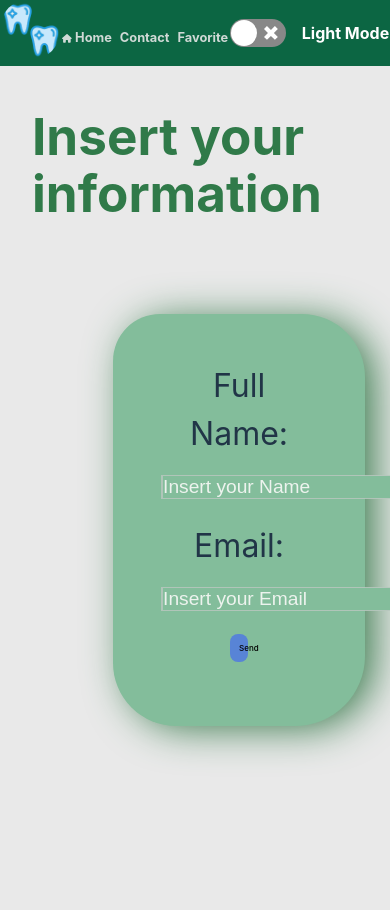
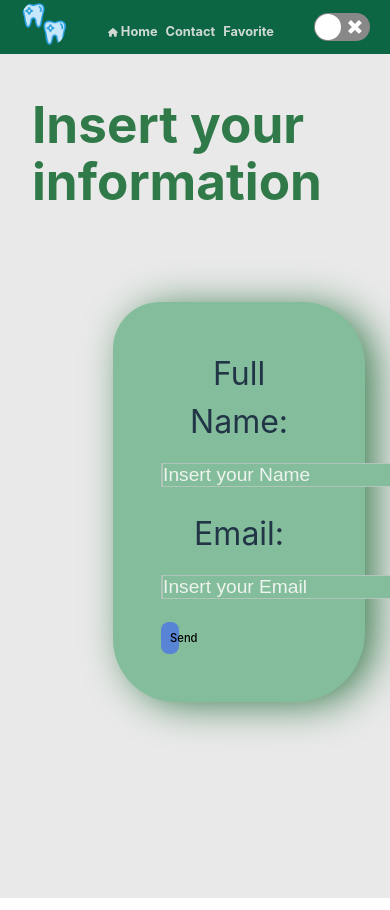
Before and after one commit to MaxiCattaneoCvetic/OdontoSolutions, a React (Vite) app: page /contact in a window 390 px wide. Shown: the top 910 px of the page. Built offline with nearby package versions, Linux system fonts and the light colour scheme.

Commit message:
up mobile v1

```diff
--- a/src/components/card/DoctorCard.jsx
+++ b/src/components/card/DoctorCard.jsx
@@ -103,6 +103,7 @@
                 <p>
                   <strong className={style.cardText} >UserName:</strong><span > {doc.username}</span>
                 </p>
+                <div className={style.buttonContainer}>
                 {isFavorite(doc.id) ? (
                   <button   onClick={() => deleteFavorite(doc.id)}>
                     Delete favorite
@@ -111,6 +112,7 @@
                   <button   onClick={() => addFavorite(doc.id)}>Add favorite</button>
                 )}
                 <Link to={`${doc.id}`}  ><button  >More Info + </button></Link>
+                </div>
               </div>
             );
           })}
--- a/src/components/card/doctorCard.module.css
+++ b/src/components/card/doctorCard.module.css
@@ -10,7 +10,7 @@
 }
 .card{
 	margin: 0;
-	width: 18%;
+	width: 26rem;
 	height: 40%;
 	border: 2px solid #96bda1	;
 	display: flex;
@@ -32,24 +32,42 @@
 	align-self: center;
 }
 
+.buttonContainer{
+	display: flex;
+	justify-content: center;
+	align-items: center;
+	gap: 1rem;
+}
 button{
-	align-self: center;
-	width: 40%;
 	font-size: 0.7rem;
 	margin-bottom: 1rem;
 	padding: 0.5rem;
 	background-color: rgb(88, 132, 214);
+
 	}
 
-	@media (max-width: 700px) {
-		button{
-			width: 70%;
-			font-size: 0.5rem;
+
+	@media (min-width: 300px) and (max-width: 500px) {
+		.card{
+			font-size: 14px;
+			width: 16rem;
+			height: 23rem;
+			gap: 0rem;
+			padding: 0rem;
+			gap: 0rem;
+			}
+
+			button{
+				margin-bottom: 0rem;
+			}
+			.buttonContainer{
+				gap: 1rem;
+			}
+
 		}
-		.card{
-			width: 44%;
-		}
-	}
+
+
+
 
 
 
--- a/src/components/favorite/Favorite.jsx
+++ b/src/components/favorite/Favorite.jsx
@@ -4,6 +4,7 @@
 import Navbar from "../nav/Navbar";
 import styles from "../favorite/favorite.module.css"
 import { ThemeContext } from "../context/Context";
+import imgNOTfav from '../doctorImages/headhunting.png'
 
 function Favorite() {
   const valor = useContext(ThemeContext)
@@ -54,8 +55,8 @@
         </div>
       ) : (
         <div className={styles.divNotFav}>
-          <img className={styles.imgNotFav} src="src\doctorImages\headhunting.png" alt="" />
-          <strong style={styles}>It seems like you still don't have a favorite doctor</strong>
+          <img className={styles.imgNotFav} src={imgNOTfav} alt="" />
+          <strong style={styles}>It seems like you still don't<br></br> have a favorite doctor</strong>
         </div>
       )}
 </section>
--- a/src/components/favorite/favorite.module.css
+++ b/src/components/favorite/favorite.module.css
@@ -43,3 +43,17 @@
 		gap: 0.5rem;
 	}
 }
+
+	@media (min-width: 300px) and (max-width: 500px) {
+		.divNotFav{
+			position: absolute;
+			display: flex;
+			flex-direction: column;
+			gap: 2rem;
+
+
+
+		}
+
+
+		}
--- a/src/components/intro/intro.module.css
+++ b/src/components/intro/intro.module.css
@@ -55,3 +55,20 @@
 
 }
 	}
+
+
+	@media (min-width: 300px) and (max-width: 500px) {
+		.introH2{
+			margin-left: 3rem;
+		}
+		.introContainer{
+			margin-left: 1rem;
+
+		}
+		.imgDoctor{
+			position: relative;
+			right: 2rem;
+			width: 12rem;
+		}
+
+		}
--- a/src/components/nav/Navbar.jsx
+++ b/src/components/nav/Navbar.jsx
@@ -26,7 +26,7 @@
         <img src={iconNav} alt="logo" />
       </div>
       <nav>
-        <li className={style}>
+        <li className={style.home}>
           <Link to="/"><FontAwesomeIcon icon={faHouse} className={style.houseIcon}/> Home</Link>
         </li>
         <li>
@@ -38,7 +38,7 @@
       </nav>
 
       <div className={style.swithContainer}>
-        <ReactSwitch  checked={checked} onChange={handleChange} />
+        <ReactSwitch  checked={checked} onChange={handleChange} className={style.swith} />
         {checked ? <label className={`${style.labelm} ${style[theme]}`}>Dark Mode</label>:<label className={`${style.labelm} ${style[theme]}`}>Light Mode</label>}
       </div>
     </header>
--- a/src/components/nav/navbar.module.css
+++ b/src/components/nav/navbar.module.css
@@ -87,3 +87,22 @@
 .light a:hover{
 	color: rgb(23, 182, 84);
 }
+
+
+
+@media (min-width: 300px) and (max-width: 500px) {
+	header img{
+		width: 3rem;
+	}
+	nav{
+		font-weight: 0.8rem;
+		gap:0rem;
+		align-items: center;
+		justify-content: center;
+	}
+
+	.labelm{
+		display: none;
+	}
+
+	}
```
